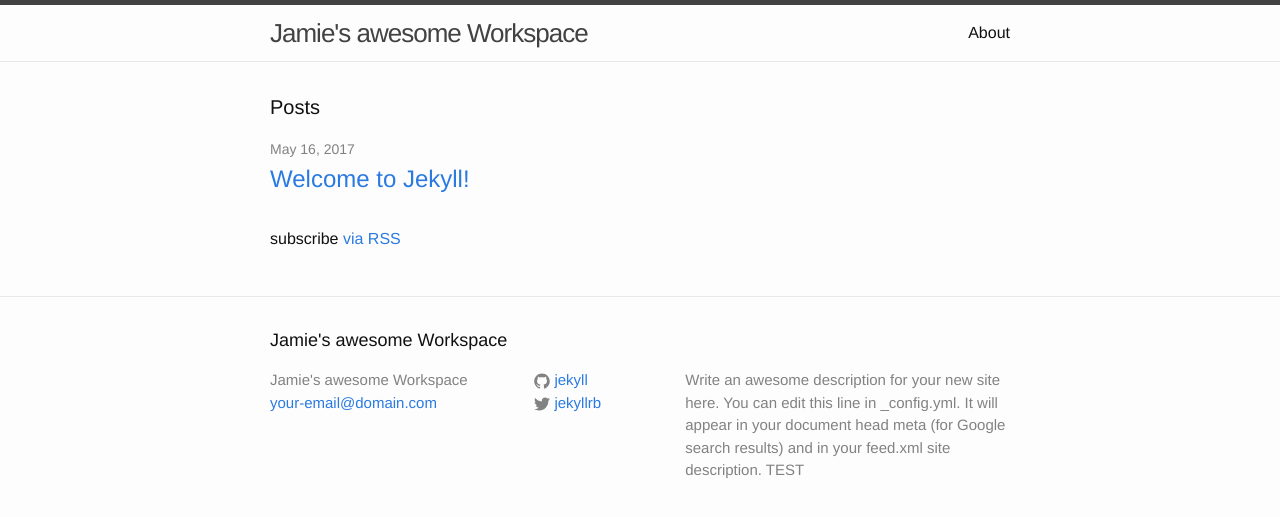
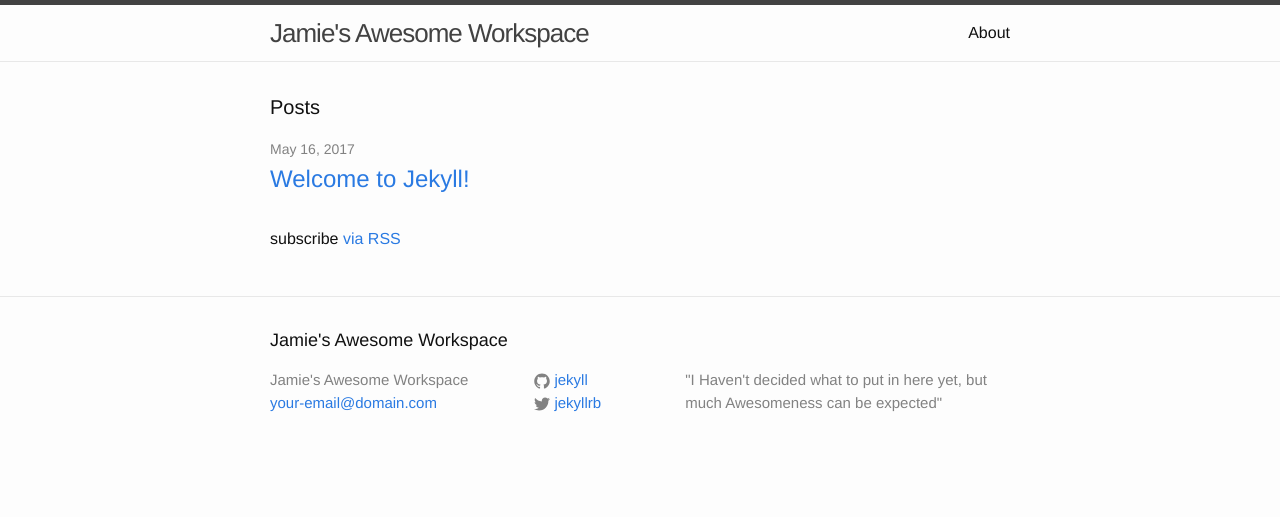
Before and after one commit to jamieson-mcdonell/jamie-son-mcdonell.github.io, a Jekyll site: the page built from index.html, in a window 1280 px wide. Shown: the top 517 px of the page. Built offline with Jekyll 4.4.1, drawn with Linux system fonts in a browser that asks for light colours.

Commit message:
Update _config.yml

```diff
--- a/_config.yml
+++ b/_config.yml
@@ -6,12 +6,10 @@
 # 'jekyll serve'. If you change this file, please restart the server process.
 
 # Site settings
-title: "Jamie's awesome Workspace"
+title: "Jamie's Awesome Workspace"
 email: your-email@domain.com
 description: > # this means to ignore newlines until "baseurl:"
-  Write an awesome description for your new site here. You can edit this
-  line in _config.yml. It will appear in your document head meta (for
-  Google search results) and in your feed.xml site description. TEST
+  "I Haven't decided what to put in here yet, but much Awesomeness can be expected"
 baseurl: "" # the subpath of your site, e.g. /blog
 url: "http://yourdomain.com" # the base hostname & protocol for your site
 twitter_username: jekyllrb
```
